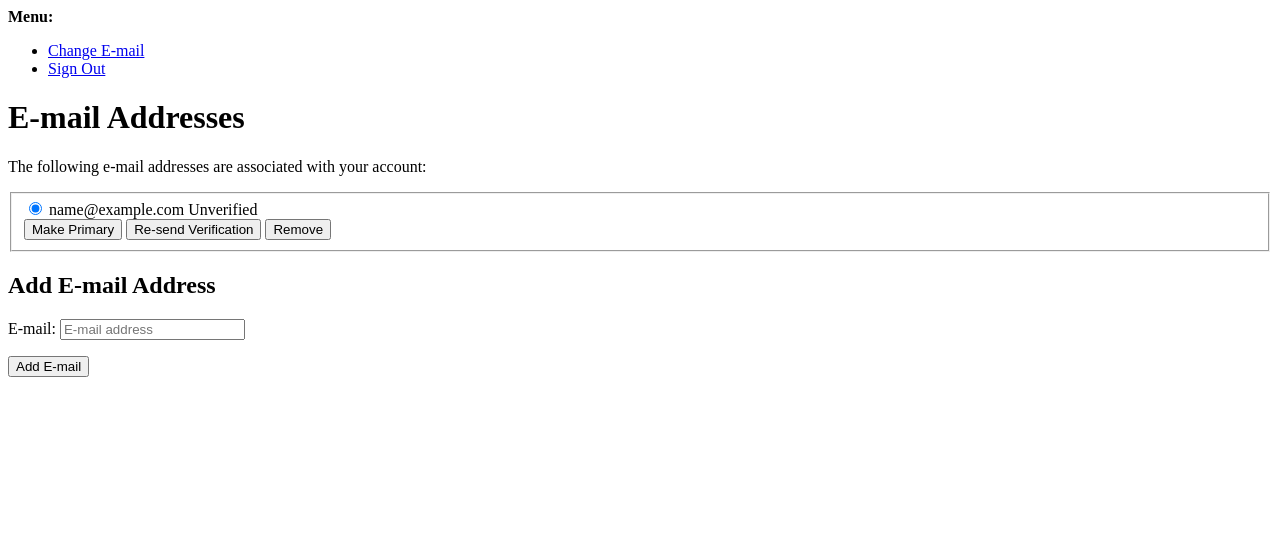
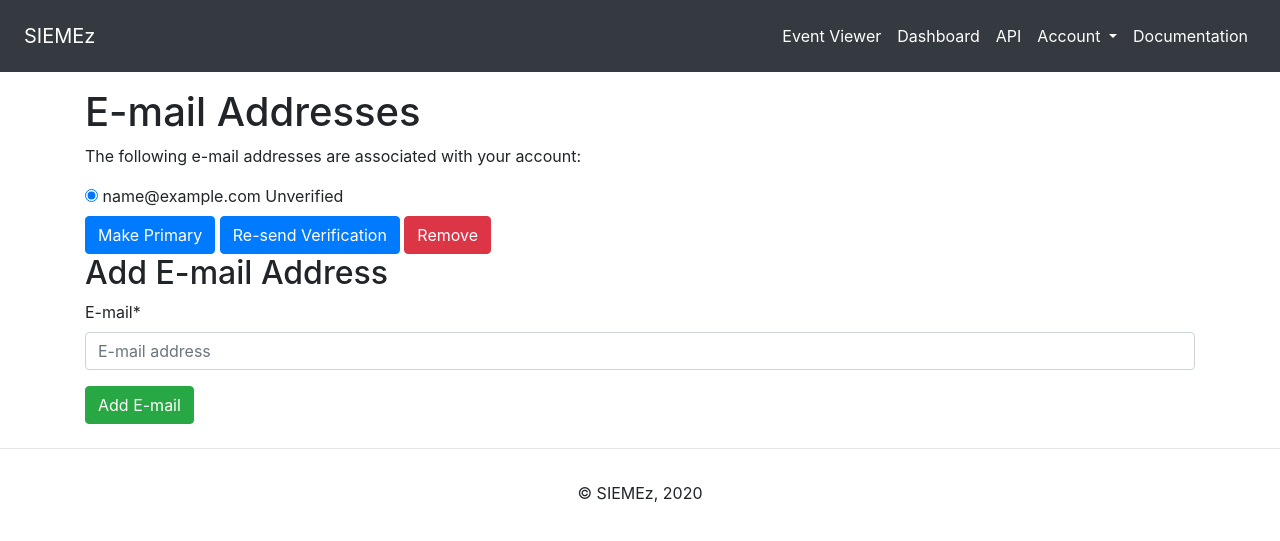
Before and after one commit to jwhitt3r/SIEMEz, a Django app: page /accounts/email/ in a window 1280 px wide. Shown: the top 541 px of the page. Run offline with Django 3.2, Linux system fonts and the light colour scheme; the visitor is signed in with stand-in values (Sample User, id 1); data comes from the database, SQL or seed files in the repository; some libraries are stand-ins or nearby versions.

Commit message:
Account Management Tabs
Added account management tabs and redone the navbar to be bootstrap 4

```diff
--- a/docker-compose.yml
+++ b/docker-compose.yml
@@ -9,7 +9,7 @@
       - ENVIRONMENT=development
       - SECRET_KEY='if==ln-j0afenv#84)5^-4lj-h=5avw09s&xj38*l8%ksyjx#i'
       - DEBUG=1
-    #   - EMAIL_HOST_PASSWORD=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
+      - EMAIL_HOST_PASSWORD=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
     volumes:
       - .:/code
     ports:
--- a/siem/views.py
+++ b/siem/views.py
@@ -2,7 +2,6 @@
 from django.db.models import Q
 from django.views.generic import TemplateView, ListView
 from django.contrib.auth.mixins import LoginRequiredMixin
-from psycopg2.extras import DateTimeTZRange
 
 from .models import Event
 
--- a/templates/_base.html
+++ b/templates/_base.html
@@ -9,26 +9,54 @@
   <!-- CSS -->
   <link rel="stylesheet" href="https://stackpath.bootstrapcdn.com/bootstrap/4.4.1/css/bootstrap.min.css"
     integrity="sha384-Vkoo8x4CGsO3+Hhxv8T/Q5PaXtkKtu6ug5TOeNV6gBiFeWPGFN9MuhOf23Q9Ifjh" crossorigin="anonymous">
-  <link rel="stylesheet" href="{% static 'css/base.css' %}" </head> <body>
+  <link rel="stylesheet" href="{% static 'css/base.css' %}">
   <header>
-    <!-- Fixed navbar -->
-    <div class="d-flex flex-column flex-md-row align-items-center p-3 px-md-4 mb-3 navbar-dark bg-dark border-bottom">
-      <a href="{% url 'home' %}" class="navbar-brand my-0 mr-md-auto font-weight-normal">SIEMEz</a>
+    <nav class="navbar navbar-expand-lg navbar-light bg-dark p-3 px-md-4 mb-3">
+      <a class="navbar-brand text-white" href="{% url 'home' %}">SIEMEz</a>
+      <button class="navbar-toggler" type="button" data-toggle="collapse" data-target="#navbarNav"
+        aria-controls="navbarNav" aria-expanded="false" aria-label="Toggle navigation">
+        <span class="navbar-toggler-icon"></span>
+      </button>
+      <div class="collapse navbar-collapse" id="navbarNav">
+        <ul class="navbar-nav ml-auto">
+          {% if user.is_authenticated %}
+          <li class="nav-item">
+            <a class="nav-link text-white" href="{% url 'event' %}">Event Viewer<span
+                class="sr-only">(current)</span></a>
+          </li>
+          <li class="nav-item">
+            <a class="nav-link text-white" href="#">Dashboard</a>
+          </li>
+          <li class="nav-item">
+            <a class="nav-link text-white" href="#">API</a>
+          </li>
+          <li class="nav-item dropdown ">
+            <a class="nav-link dropdown-toggle text-white" href="#" id="navbarDropdownMenuLink" data-toggle="dropdown"
+              aria-haspopup="true" aria-expanded="false">
+              Account
+            </a>
+            <div class="dropdown-menu" aria-labelledby="navbarDropdownMenuLink">
+              <a class="dropdown-item" href="#">Get API Token</a>
+              <a class="dropdown-item" href="{% url 'account_change_password' %}">Change Password</a>
+              <a class="dropdown-item" href="{% url 'account_email' %}">Manage Email</a>
+              <a class="dropdown-item" href="{% url 'account_logout' %}">Logout</a>
 
-      <nav class="my-2 my-md-0 mr-md-3">
-        {% if user.is_authenticated %}
-        <a class="p-2 text-white" href="{% url 'event' %}">Event Viewer</a>
-        <a class="p-2 text-white" href="#">Event Dashboard</a>
-        <a class="p-2 text-white" href="#">Network Assets</a>
-
-        <a class="p-2 text-white" href="{% url 'account_logout' %}">Log Out</a>
+            </div>
+          </li>
           {% else %}
-        <a class="p-2 text-white" href="{% url 'account_login' %}">Log In</a>
-        <a class="btn btn-primary" href="{% url 'account_signup' %}">Sign Up</a>
+          <li class="nav-item">
+            <a class="nav-link text-white" href="{% url 'account_login' %}">Login</a>
+          </li>
+          <li class="nav-item">
+            <a class="nav-link btn btn-primary text-white" href="{% url 'account_signup' %}">Signup</a>
+          </li>
           {% endif %}
-
+          <li class="nav-item">
+            <a class="nav-link text-white" href="https://github.com/jwhitt3r/SIEMEz">Documentation</a>
+          </li>
+        </ul>
+      </div>
     </nav>
-    </div>
   </header>
 </head>
 
@@ -55,4 +83,5 @@
     &copy; SIEMEz, 2020
   </div>
 </footer>
+
 </html>
--- /dev/null
+++ b/templates/account/email.html
@@ -0,0 +1,74 @@
+{% extends "_base.html" %}
+
+{% load crispy_forms_tags %}
+{% load i18n %}
+
+{% block head_title %}{% trans "E-mail Addresses" %}{% endblock %}
+
+{% block content %}
+    <h1>{% trans "E-mail Addresses" %}</h1>
+{% if user.emailaddress_set.all %}
+<p>{% trans 'The following e-mail addresses are associated with your account:' %}</p>
+
+<form action="{% url 'account_email' %}" class="email_list" method="post">
+{% csrf_token %}
+<fieldset class="blockLabels">
+
+  {% for emailaddress in user.emailaddress_set.all %}
+<div class="ctrlHolder">
+      <label for="email_radio_{{forloop.counter}}" class="{% if emailaddress.primary %}primary_email{%endif%}">
+
+      <input id="email_radio_{{forloop.counter}}" type="radio" name="email" {% if emailaddress.primary or user.emailaddress_set.count == 1 %}checked="checked"{%endif %} value="{{emailaddress.email}}"/>
+
+{{ emailaddress.email }}
+    {% if emailaddress.verified %}
+    <span class="verified">{% trans "Verified" %}</span>
+    {% else %}
+    <span class="unverified">{% trans "Unverified" %}</span>
+    {% endif %}
+      {% if emailaddress.primary %}<span class="primary">{% trans "Primary" %}</span>{% endif %}
+</label>
+</div>
+  {% endfor %}
+
+<div class="buttonHolder">
+      <button class="btn btn-primary secondaryAction" type="submit" name="action_primary" >{% trans 'Make Primary' %}</button>
+      <button class="btn btn-primary secondaryAction" type="submit" name="action_send" >{% trans 'Re-send Verification' %}</button>
+      <button class="btn btn-danger primaryAction" type="submit" name="action_remove" >{% trans 'Remove' %}</button>
+</div>
+
+</fieldset>
+</form>
+
+{% else %}
+<p><strong>{% trans 'Warning:'%}</strong> {% trans "You currently do not have any e-mail address set up. You should really add an e-mail address so you can receive notifications, reset your password, etc." %}</p>
+
+{% endif %}
+
+
+    <h2>{% trans "Add E-mail Address" %}</h2>
+
+    <form method="post" action="{% url 'account_email' %}" class="add_email">
+        {% csrf_token %}
+        {{ form|crispy }}
+        <button name="action_add" type="submit" class="btn btn-success">{% trans "Add E-mail" %}</button>
+    </form>
+
+{% endblock %}
+
+
+{% block extra_body %}
+<script type="text/javascript">
+(function() {
+  var message = "{% trans 'Do you really want to remove the selected e-mail address?' %}";
+  var actions = document.getElementsByName('action_remove');
+  if (actions.length) {
+    actions[0].addEventListener("click", function(e) {
+      if (! confirm(message)) {
+        e.preventDefault();
+      }
+    });
+  }
+})();
+</script>
+{% endblock %}
```
Also changed, not shown: siemez/settings.py (+10 -4 lines), templates/account/email/email_confirmation_message.txt (+8 -3 lines), templates/account/email/email_confirmation_subject.txt (+4 -8 lines), templates/account/password_change.html (added, +15 -0 lines), templates/account/verification_sent.html (added, +12 -0 lines), templates/account/email_confirm.html (renamed from templates/account/email/email_confirm.html). Lines whose indentation alone changed are shown as unchanged.
